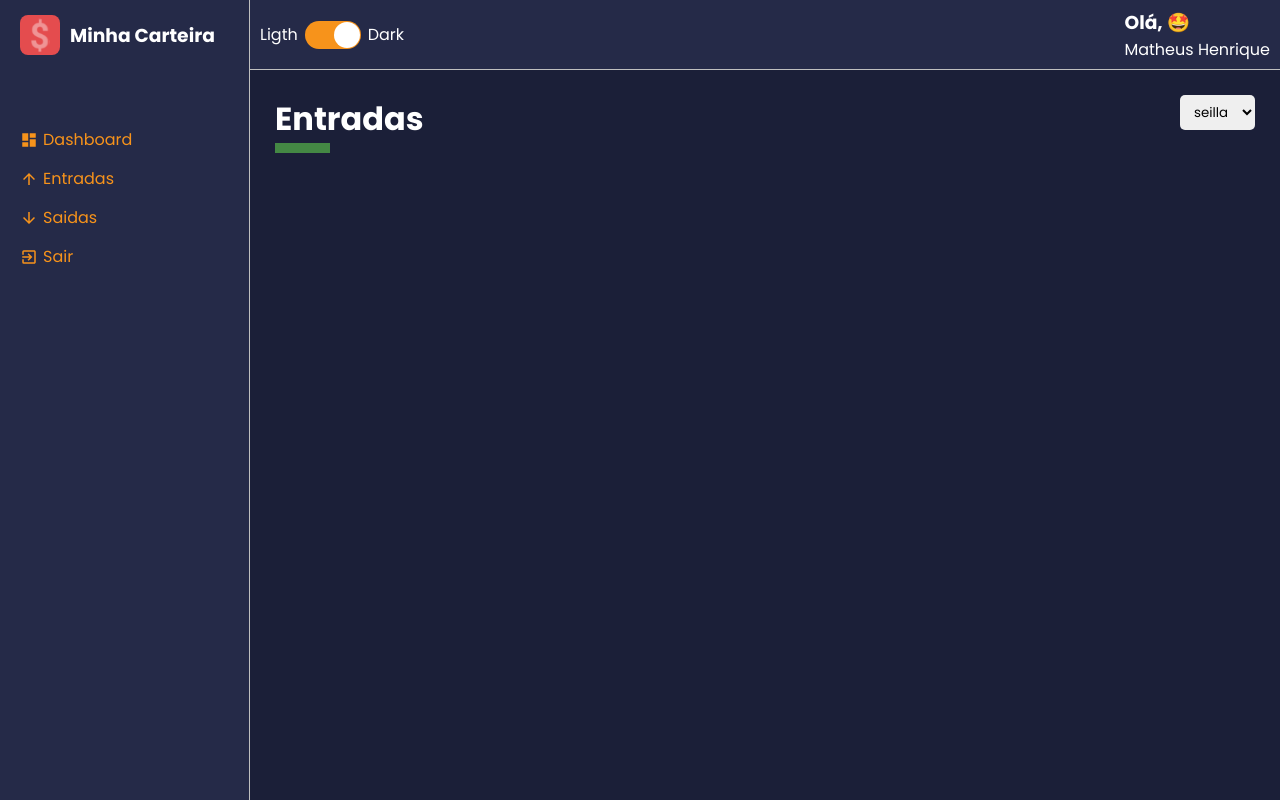
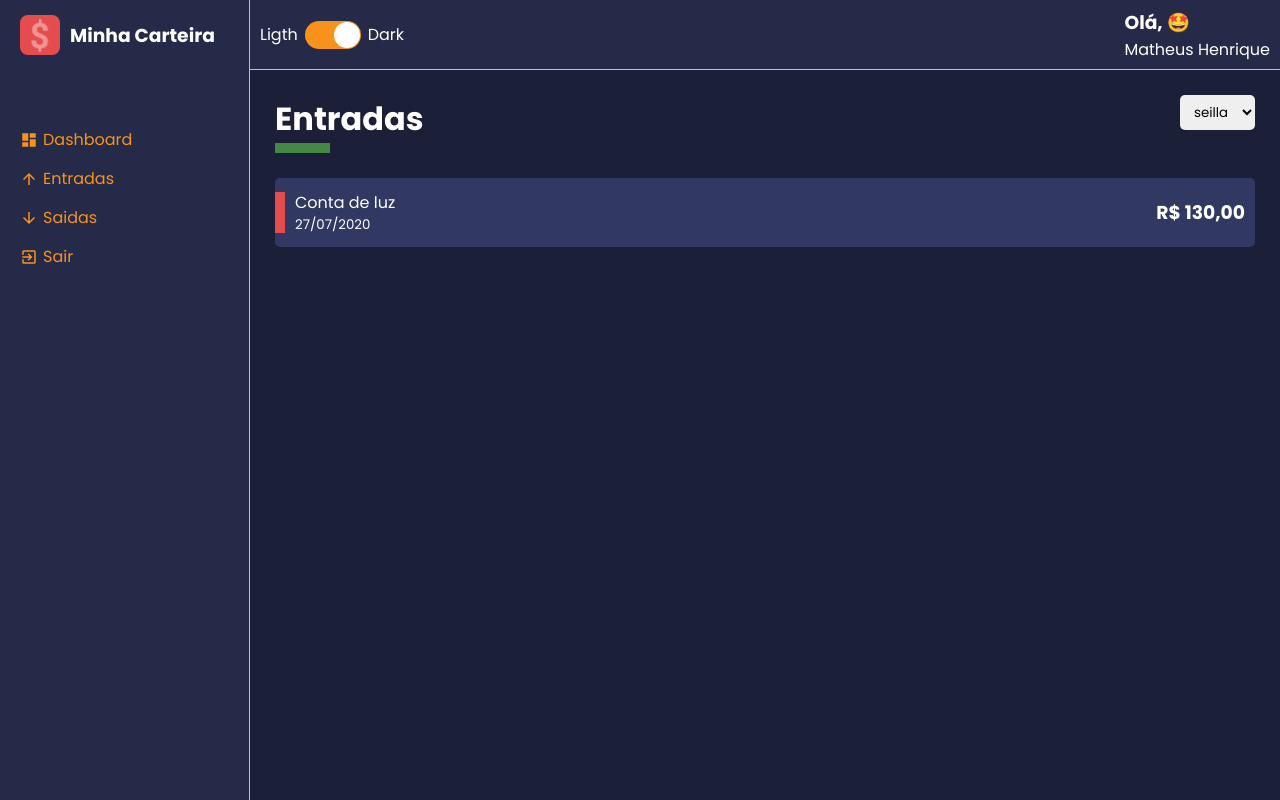
Before and after one commit to mtheusdev/minha-carteira, a React (Create React App) app in the folder minha-carteira/: page /list/1 in a window 1280 px wide. Built offline with nearby package versions, Linux system fonts and the light colour scheme.

Commit message:
Criando lista de componentes, scroll e card

```diff
--- a/minha-carteira/src/components/Content/styles.ts
+++ b/minha-carteira/src/components/Content/styles.ts
@@ -5,5 +5,18 @@
   color: ${props => props.theme.colors.white};
   background-color: ${props => props.theme.colors.primary};
   padding: 25px;
+  height: calc(100vh - 70px);
+  overflow-y: scroll;
 
+  ::-webkit-scrollbar {
+    width: 10px;
+  }
+
+  ::-webkit-scrollbar-thumb {
+    background-color: ${props => props.theme.colors.secondary};
+    border-radius: 10px;
+  }
+  ::-webkit-scrollbar-track {
+    background-color: ${props => props.theme.colors.tertiary};
+  }
 `
--- /dev/null
+++ b/minha-carteira/src/components/HistoryFinanceCard/index.tsx
@@ -0,0 +1,29 @@
+import React from 'react'
+import { Container, Tag} from './style'
+
+interface IHistoryFinanceCardProps {
+    tagColor: string,
+    title: string,
+    subtitle: string,
+    amount: string,
+}
+
+const HistoryFinanceCard: React.FC<IHistoryFinanceCardProps> = ({
+  tagColor,
+  title,
+  subtitle,
+  amount,
+}) => {
+  return (
+    <Container>
+      <Tag color={tagColor}/>
+      <div>
+        <span>{title}</span>
+        <small>{subtitle}</small>
+      </div>
+      <h3>{amount}</h3>
+    </Container>
+  )
+}
+
+export default HistoryFinanceCard
--- /dev/null
+++ b/minha-carteira/src/components/HistoryFinanceCard/style.ts
@@ -0,0 +1,39 @@
+import styled from "styled-components";
+
+interface ITagProps {
+    color: string;
+}
+export const Container = styled.li`
+    background-color: ${props => props.theme.colors.tertiary};
+    list-style: none;
+    border-radius: 5px;
+    margin: 10px 0;
+    padding: 12px 10px;
+    display: flex;
+    justify-content: space-between;
+    align-items: center;
+    cursor: pointer;
+    transition: all .3s;
+    position: relative;
+
+    &:hover{
+        opacity: .7;
+        transform: translateX(10px);
+    }
+
+    > div {
+        display: flex;
+        flex-direction: column;
+        justify-content: space-between;
+        padding-left: 10px;
+    }
+
+
+`;
+export const Tag = styled.div<ITagProps>`
+    background-color: ${props => props.color};
+    width: 10px;
+    height: 60%;
+    position: absolute;
+    left: 0;
+`
--- a/minha-carteira/src/pages/List/index.tsx
+++ b/minha-carteira/src/pages/List/index.tsx
@@ -1,7 +1,9 @@
 import React from 'react'
-import { Container } from './style'
+import { Container, Content } from './style'
 import ContentHeader from '../../components/ContentHeader';
 import SelectInput from '../../components/SelectInput';
+import HistoryFinanceCard from './../../components/HistoryFinanceCard/index';
+
 const List: React.FC = () => {
   const options = [
     {
@@ -13,6 +15,14 @@
       <ContentHeader title="Entradas" lineColor="#484">
           <SelectInput options={options}/>
       </ContentHeader>
+      <Content>
+        <HistoryFinanceCard
+          tagColor="#E44C4E"
+          title="Conta de luz"
+          subtitle="27/07/2020"
+          amount="R$ 130,00"
+        />
+      </Content>
     </Container>
   )
 }
--- a/minha-carteira/src/pages/List/style.ts
+++ b/minha-carteira/src/pages/List/style.ts
@@ -1,3 +1,4 @@
 import styled from "styled-components";
 
 export const Container = styled.div``
+export const Content = styled.div``
```
